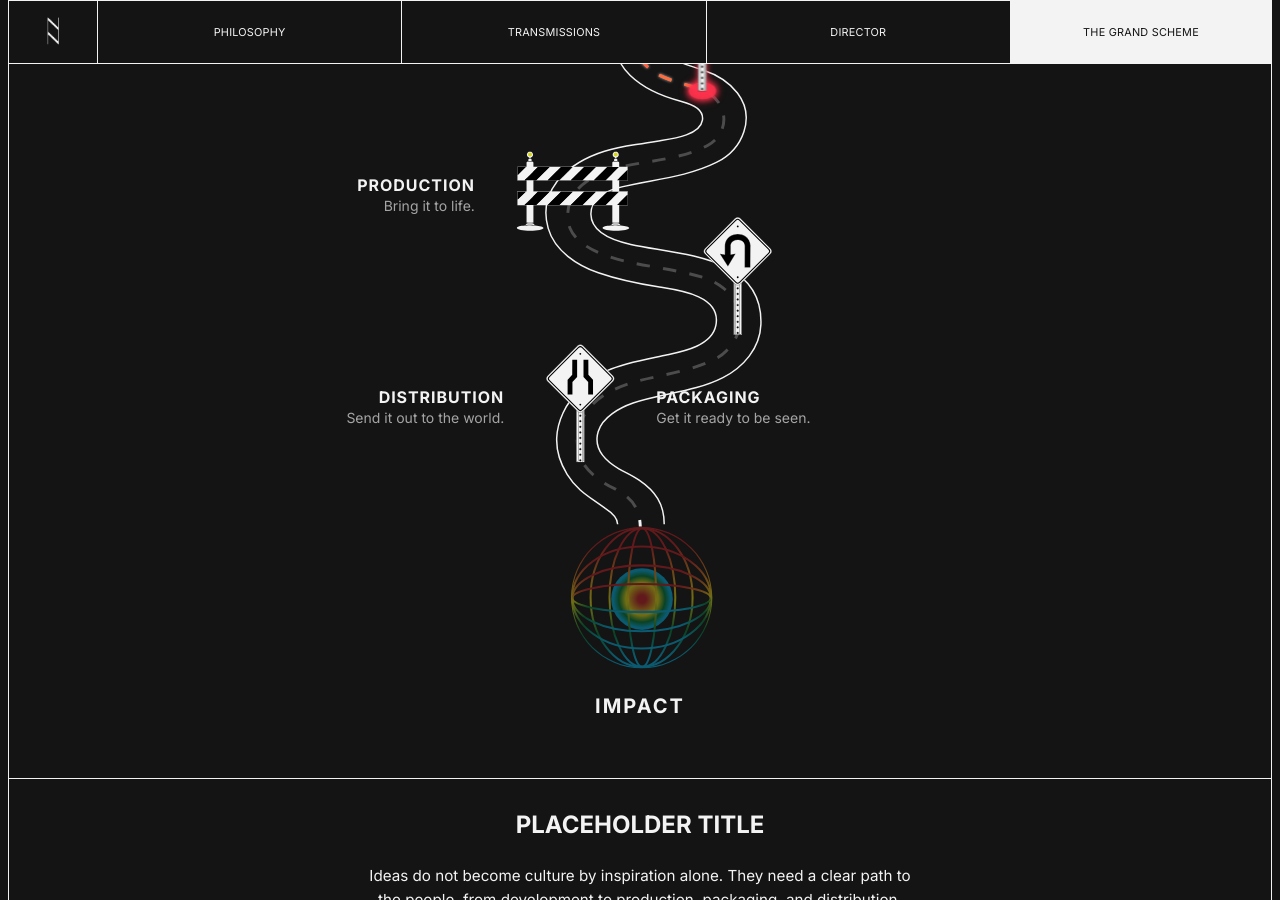
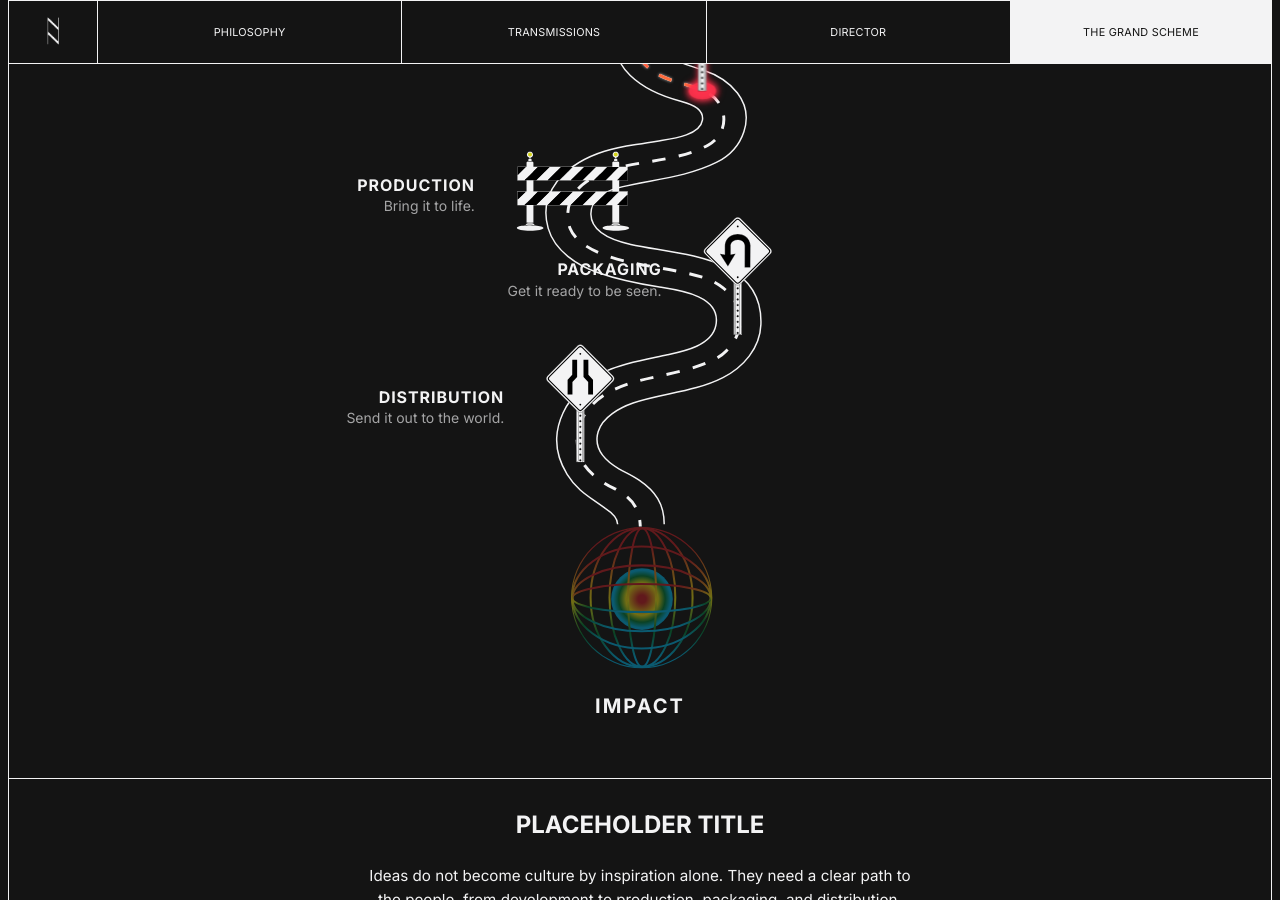
Before and after one commit to laindoe/ten-grand, a Jekyll site: the page built from index.html, in a window 1280 px wide and 900 px high, scrolled down 5850 px. Built offline with Jekyll 4.4.1, drawn with Linux system fonts in a browser that asks for light colours.

Commit message:
Move packaging's label back beside its own sign, rework callout connector
Packaging's label was relocated down to distribution's old slot in an
earlier pass; moved it back beside its own sign (the u-turn) so it reads
consistently with the other three, and dropped the ghost-anchor machinery
that existed only to support the relocation.

Also equalizes every sign's label-to-sign gap to 42px -- development had
drifted to ~145px (3.5x the others) after an earlier side flip left it in
the wrong margin group -- and removes the now-fully-unused big-margin
formula and --rt-label-outset variable behind that gap.

The callout's connector dot now always sits at a fixed inset from the
card's own left edge (a bullet on the card, not a pointer glued to
whichever edge the label happens to be nearest), with a horizontal jog
added only when the label's own edge doesn't already line up with that
fixed position -- straight down when it does.

Also fixes the mobile route's unlit dashed line, which was dimmed to 25%
opacity (visible as dark grey) instead of showing at the same brightness
as the rest of the line art.

Co-Authored-By: Claude Sonnet 5 <noreply@anthropic.com>
Claude-Session: https://claude.ai/code/session_017ynTvtGuh3qPdfkvciNjhT

```diff
--- a/css/style.css
+++ b/css/style.css
@@ -1541,7 +1541,7 @@ a {
 
 .route__art .rt3-road-base { opacity:1; }
 .route__art .rt3-road-active { opacity:0; }
-.route__art .rt3-centre-base { opacity:.25; }
+.route__art .rt3-centre-base { opacity:1; }
 .route__art .rt3-lit-route { opacity:0; }
 .route--armed .rt3-lit-route { opacity:0 !important; }
 .route__art .rt3-centre-active {
@@ -1683,7 +1683,6 @@ a {
 /* Measured directly from the 1064.05 x 1954.31 export. */
 .route__stage {
   --rt-h:min(clamp(380px, calc(100svh - 130px), 720px), calc((100vw - 2px) * 1.8367));
-  --rt-label-outset:clamp(0px, calc(31vw - 116.25px), 30px);
   width:calc(var(--rt-h) * .54447);
 }
 .route__art { transform:translateX(5.5%); }
@@ -1696,32 +1695,10 @@ a {
 .route__pin--2{left:18.586%;top:27.014%;width:28.666%;height:12.193%;}
 .route__pin--3{left:66.243%;top:36.139%;width:17.37%;height:17.505%;}
 .route__pin--4{left:26.087%;top:53.824%;width:17.37%;height:17.521%;}
-/* Packaging's label anchor -- distribution's own box (same numbers as
-   .route__pin--4 above), so the relocated label reads as if it lived
-   there. Not a real hit target: .route__pin--3 itself, over the u-turn
-   sign, still owns the click. */
-.route__pin-ghost {
-  position: absolute;
-  pointer-events: none;
-}
-
-.route__pin-ghost.route__pin--3 {
-  left: 26.087%;
-  top: 53.824%;
-  width: 17.37%;
-  height: 17.521%;
-}
 .route__pin--1 .route__pin-text,
 .route__pin--2 .route__pin-text,
 .route__pin--3 .route__pin-text,
 .route__pin--4 .route__pin-text{max-width:150px;}
-.route__pin--3 .route__pin-text{margin-right:calc(clamp(92px, 16vw, 115px) + var(--rt-label-outset));}
-.route__pin--3 .route__pin-text{
-  margin-right:calc(clamp(92px, 16vw, 115px) + var(--rt-label-outset) + clamp(29px, 9.02vw, 35px));
-}
-.route__pin--1 .route__pin-text,
-.route__pin--2 .route__pin-text,
-.route__pin--4 .route__pin-text{margin-left:calc(clamp(92px, 16vw, 115px) + var(--rt-label-outset));}
 @media (min-width:500px) {
   .route__pin--1 .route__pin-text,
   .route__pin--2 .route__pin-text,
@@ -3000,23 +2977,32 @@ body.modal-open {
     pointer-events: auto;
   }
 
-  /* The dot sits inset from the card's outer edge, into the word above it
-     rather than at its far corner, and the line drops from there to the
-     card's own top edge. */
+  /* The dot is a bullet on the card's own title -- always its left edge,
+     never switching to the right for a right-aligned card -- so the
+     vertical drop is always at that same fixed x. The label itself can sit
+     anywhere along the card's top edge (its own near edge, set by
+     data-align), so .route__callout-connector-bend jogs sideways to reach
+     it: zero width, and invisible, when that edge already lines up with
+     the dot (a left-aligned card); the card's full width when it's at the
+     opposite corner (a right-aligned card). Both custom properties are set
+     per open callout by openCallout in main.js, from the label's actual
+     measured position. */
   .route__callout-connector {
     position: absolute;
     bottom: 100%;
+    left: 20px;
     width: 1px;
     height: 22px;
     background: var(--color-card-border);
   }
 
-  .route__callout[data-align="left"] .route__callout-connector {
-    left: 24px;
-  }
-
-  .route__callout[data-align="right"] .route__callout-connector {
-    right: 24px;
+  .route__callout-connector-bend {
+    position: absolute;
+    top: 0;
+    left: var(--connector-bend-left, 0px);
+    width: var(--connector-bend-width, 0px);
+    height: 1px;
+    background: var(--color-card-border);
   }
 
   .route__callout-connector::before {
--- a/index.html
+++ b/index.html
@@ -413,18 +413,13 @@
             <p class="route__cap route__cap--globe">IMPACT</p>
             <button type="button" class="route__pin route__pin--1 route__pin--right" data-stage="1" data-callout-side="right" aria-label="Development: map out the idea." data-modal-body="{{ site.data.route[0].body | strip }}" data-callout-headline="{{ site.data.route[0].headline }}" data-callout-cta="{{ site.data.route[0].cta }}"><span class="route__pin-text" id="route-label-1"><span class="route__pin-label">DEVELOPMENT</span><span class="route__pin-note">Map out the idea.</span></span></button>
             <button type="button" class="route__pin route__pin--2 route__pin--left" data-stage="2" data-callout-side="left" aria-label="Production: bring it to life." data-modal-body="{{ site.data.route[1].body | strip }}" data-callout-headline="{{ site.data.route[1].headline }}" data-callout-cta="{{ site.data.route[1].cta }}"><span class="route__pin-text" id="route-label-2"><span class="route__pin-label">PRODUCTION</span><span class="route__pin-note">Bring it to life.</span></span></button>
-            <!-- Packaging's own sign (u-turn) stays where it is -- only its
-                 label moves, down to distribution's spot, so the label
-                 lives in a separate ghost anchor at that position rather
-                 than inside this button (see .route__pin-ghost). -->
-            <button type="button" class="route__pin route__pin--3" data-stage="3" data-callout-side="right" aria-label="Packaging: get it ready to be seen." data-modal-body="{{ site.data.route[2].body | strip }}" data-callout-headline="{{ site.data.route[2].headline }}" data-callout-cta="{{ site.data.route[2].cta }}"></button>
+            <button type="button" class="route__pin route__pin--3 route__pin--left" data-stage="3" data-callout-side="left" aria-label="Packaging: get it ready to be seen." data-modal-body="{{ site.data.route[2].body | strip }}" data-callout-headline="{{ site.data.route[2].headline }}" data-callout-cta="{{ site.data.route[2].cta }}"><span class="route__pin-text" id="route-label-3"><span class="route__pin-label">PACKAGING</span><span class="route__pin-note">Get it ready to be seen.</span></span></button>
             <button type="button" class="route__pin route__pin--4 route__pin--left" data-stage="4" data-callout-side="left" aria-label="Distribution: send it out to the world." data-modal-body="{{ site.data.route[3].body | strip }}" data-callout-headline="{{ site.data.route[3].headline }}" data-callout-cta="{{ site.data.route[3].cta }}"><span class="route__pin-text" id="route-label-4"><span class="route__pin-label">DISTRIBUTION</span><span class="route__pin-note">Send it out to the world.</span></span></button>
-            <span class="route__pin-ghost route__pin--3 route__pin--right" aria-hidden="true">
-              <span class="route__pin-text" id="route-label-3"><span class="route__pin-label">PACKAGING</span><span class="route__pin-note">Get it ready to be seen.</span></span>
-            </span>
 
             <div class="route__callout" id="route-callout" aria-hidden="true">
-              <span class="route__callout-connector" aria-hidden="true"></span>
+              <span class="route__callout-connector" aria-hidden="true">
+                <span class="route__callout-connector-bend" aria-hidden="true"></span>
+              </span>
               <div class="route__callout-card" role="dialog" aria-labelledby="route-callout-headline">
                 <button type="button" class="route__callout-close" data-callout-close aria-label="Close">&times;</button>
                 <h3 class="route__callout-headline" id="route-callout-headline"></h3>
--- a/js/main.js
+++ b/js/main.js
@@ -364,16 +364,19 @@
       });
     }
 
+    // Fixed distance of the connector's dot/bullet from the card's own
+    // left edge -- always the left side of the callout, never the pin's
+    // side (see openCallout below).
+    const CONNECTOR_DOT_X = 20;
+
     function openCallout(pin) {
       if (!callout) return;
       calloutTrigger = pin;
       calloutHeadline.textContent = pin.dataset.calloutHeadline || '';
       setCalloutBody(pin.dataset.modalBody || '');
       calloutCta.textContent = pin.dataset.calloutCta || '';
-      // Stems from the label, not the sign -- most labels sit right by
-      // their own sign, but packaging's is relocated well away from it
-      // (see #route-label-3 / .route__pin-ghost), so this measures
-      // wherever the label actually renders rather than the pin itself.
+      // Stems from the label, not the sign -- this measures wherever the
+      // label actually renders rather than the pin itself.
       const label = document.getElementById(`route-label-${pin.dataset.stage}`) || pin;
       const stageRect = stage.getBoundingClientRect();
       const labelRect = label.getBoundingClientRect();
@@ -382,24 +385,34 @@
       // The card's near-the-road edge (right edge for a left-side label,
       // left edge for a right-side one -- the stable edge that side's
       // text already hugs, see .route__pin--left/--right .route__pin-text)
-      // lines up under that same edge of the label, so the connector's dot
-      // lands inside the word rather than off past either end of it.
+      // lines up under that same edge of the label.
       const side = pin.dataset.calloutSide || 'right';
       const align = side === 'left' ? 'right' : 'left';
       callout.dataset.align = align;
       const top = labelRect.bottom - stageRect.top + 22;
+      const attachX = align === 'left' ? labelRect.left : labelRect.right;
       const left = align === 'left'
-        ? labelRect.left - stageRect.left
-        : labelRect.right - stageRect.left - callout.offsetWidth;
+        ? attachX - stageRect.left
+        : attachX - stageRect.left - callout.offsetWidth;
       callout.style.setProperty('--top', `${top}px`);
       callout.style.setProperty('--left', `${left}px`);
+      // The dot always sits CONNECTOR_DOT_X in from the card's left edge,
+      // regardless of which side the card opened on -- it reads as a
+      // bullet on the callout's own title, not a pointer stuck to the
+      // word. Straight down from there when the label's own edge already
+      // lines up with the dot (a left-aligned card, whose left edge IS
+      // that edge); a 90-degree jog to reach it otherwise (a right-aligned
+      // card, whose left edge sits a full card-width from the label).
+      const attachXRelToCard = attachX - stageRect.left - left;
+      const bendLeft = Math.min(attachXRelToCard, CONNECTOR_DOT_X);
+      const bendWidth = Math.abs(attachXRelToCard - CONNECTOR_DOT_X);
+      callout.style.setProperty('--connector-bend-left', `${bendLeft}px`);
+      callout.style.setProperty('--connector-bend-width', `${bendWidth}px`);
       callout.classList.add('is-open');
       callout.setAttribute('aria-hidden', 'false');
       route.classList.add('route--callout-open');
-      // Dims every label but this one's -- toggled on whichever element
-      // actually holds the label (the pin itself, or packaging's ghost
-      // anchor), not on the pins themselves.
-      route.querySelectorAll('.route__pin, .route__pin-ghost').forEach((el) => {
+      // Dims every label but this one's.
+      route.querySelectorAll('.route__pin').forEach((el) => {
         el.classList.remove('is-callout-active');
       });
       if (label.parentElement) label.parentElement.classList.add('is-callout-active');
@@ -411,7 +424,7 @@
       callout.classList.remove('is-open');
       callout.setAttribute('aria-hidden', 'true');
       route.classList.remove('route--callout-open');
-      route.querySelectorAll('.route__pin, .route__pin-ghost').forEach((el) => {
+      route.querySelectorAll('.route__pin').forEach((el) => {
         el.classList.remove('is-callout-active');
       });
       if (calloutTrigger) calloutTrigger.focus();
```
